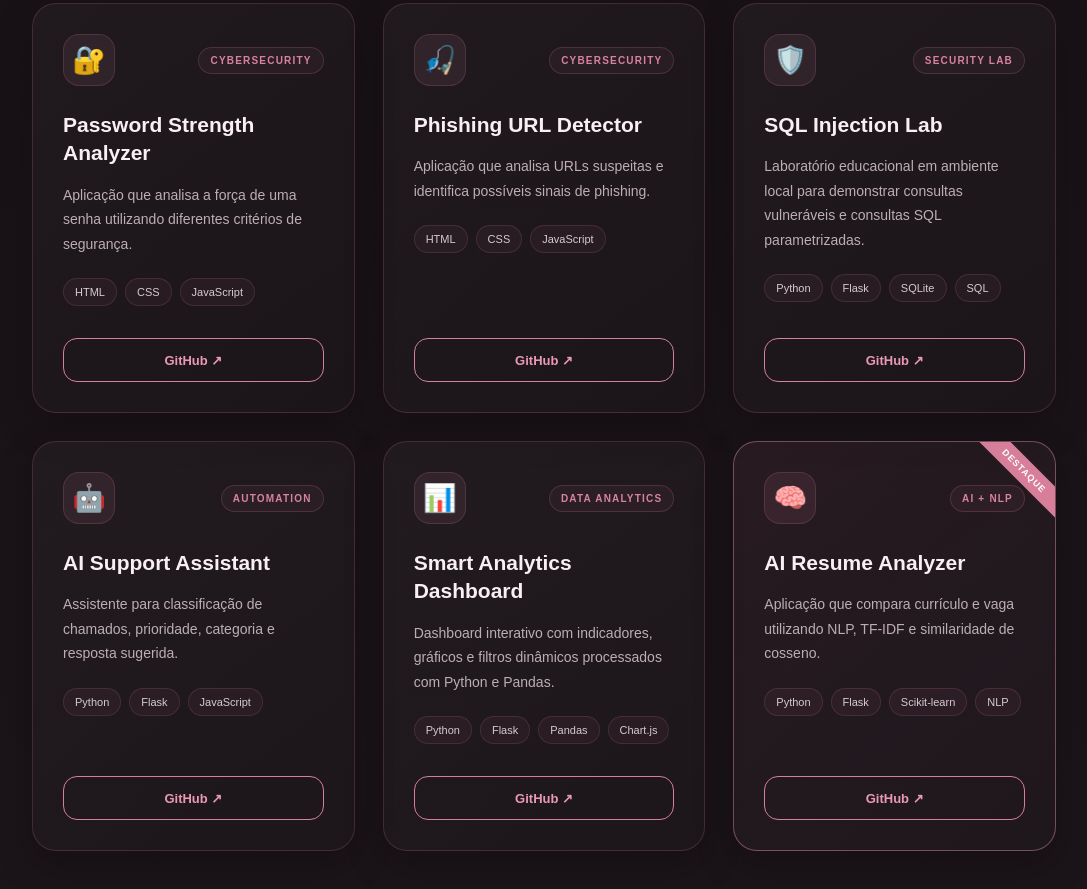
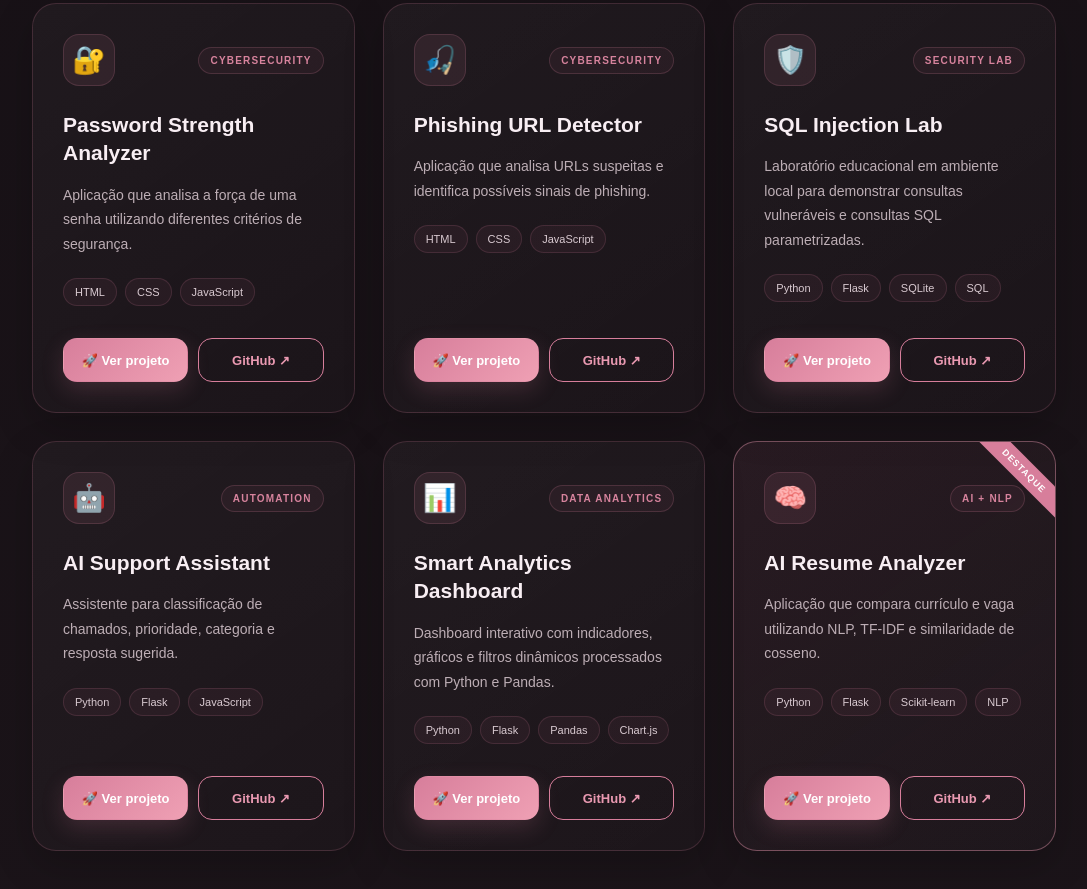
Before and after one commit to JennefferBolonheze/Portf-lio, a plain HTML site: page index.html in a window 1280 px wide. Shown: the part 2810-3699 px from the top of the page, without its empty margins (96-1183 px from the left). Drawn offline with Linux system fonts and the light colour scheme.

Commit message:
Add live project links

```diff
--- a/index.html
+++ b/index.html
@@ -314,6 +314,15 @@
                     <div class="project-links">
 
                         <a
+                            href="https://jennefferbolonheze.github.io/password-strength-analyzer/"
+                            target="_blank"
+                            rel="noopener noreferrer"
+                            class="project-link project-demo"
+                        >
+                            🚀 Ver projeto
+                        </a>
+
+                        <a
                             href="https://github.com/JennefferBolonheze/password-strength-analyzer"
                             target="_blank"
                             rel="noopener noreferrer"
@@ -348,6 +357,15 @@
                     </div>
 
                     <div class="project-links">
+
+                        <a
+                            href="https://jennefferbolonheze.github.io/phishing-url-detector/"
+                            target="_blank"
+                            rel="noopener noreferrer"
+                            class="project-link project-demo"
+                        >
+                            🚀 Ver projeto
+                        </a>
 
                         <a
                             href="https://github.com/JennefferBolonheze/phishing-url-detector"
@@ -388,6 +406,15 @@
                     <div class="project-links">
 
                         <a
+                            href="https://sql-injection-lab-1.onrender.com/"
+                            target="_blank"
+                            rel="noopener noreferrer"
+                            class="project-link project-demo"
+                        >
+                            🚀 Ver projeto
+                        </a>
+
+                        <a
                             href="https://github.com/JennefferBolonheze/sql-injection-lab"
                             target="_blank"
                             rel="noopener noreferrer"
@@ -422,6 +449,15 @@
                     </div>
 
                     <div class="project-links">
+
+                        <a
+                            href="https://ai-support-assistant-6dli.onrender.com/"
+                            target="_blank"
+                            rel="noopener noreferrer"
+                            class="project-link project-demo"
+                        >
+                            🚀 Ver projeto
+                        </a>
 
                         <a
                             href="https://github.com/JennefferBolonheze/ai-support-assistant"
@@ -462,6 +498,15 @@
                     <div class="project-links">
 
                         <a
+                            href="https://smart-analytics-dashboard.onrender.com/"
+                            target="_blank"
+                            rel="noopener noreferrer"
+                            class="project-link project-demo"
+                        >
+                            🚀 Ver projeto
+                        </a>
+
+                        <a
                             href="https://github.com/JennefferBolonheze/smart-analytics-dashboard"
                             target="_blank"
                             rel="noopener noreferrer"
@@ -500,6 +545,15 @@
                     <div class="project-links">
 
                         <a
+                            href="https://ai-resume-analyzer-4cw4.onrender.com/"
+                            target="_blank"
+                            rel="noopener noreferrer"
+                            class="project-link project-demo"
+                        >
+                            🚀 Ver projeto
+                        </a>
+
+                        <a
                             href="https://github.com/JennefferBolonheze/ai-resume-analyzer"
                             target="_blank"
                             rel="noopener noreferrer"
```
